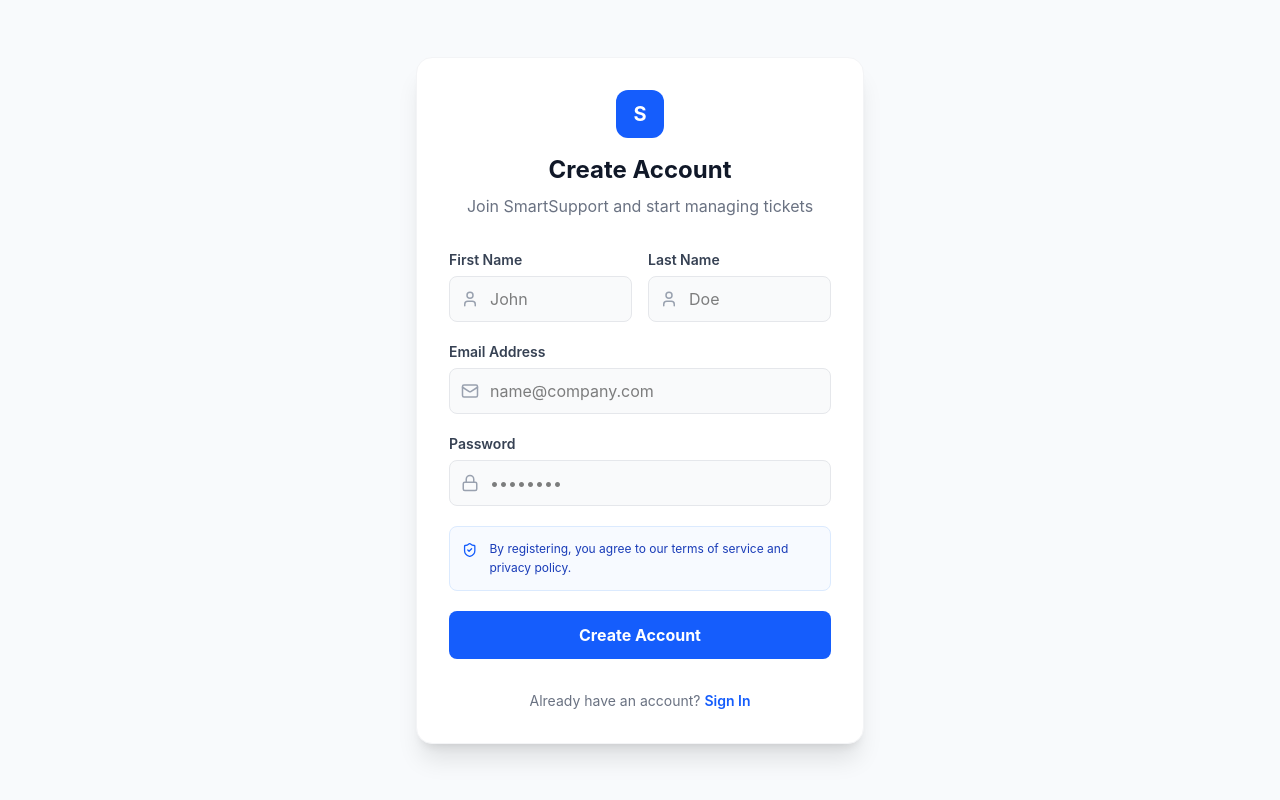
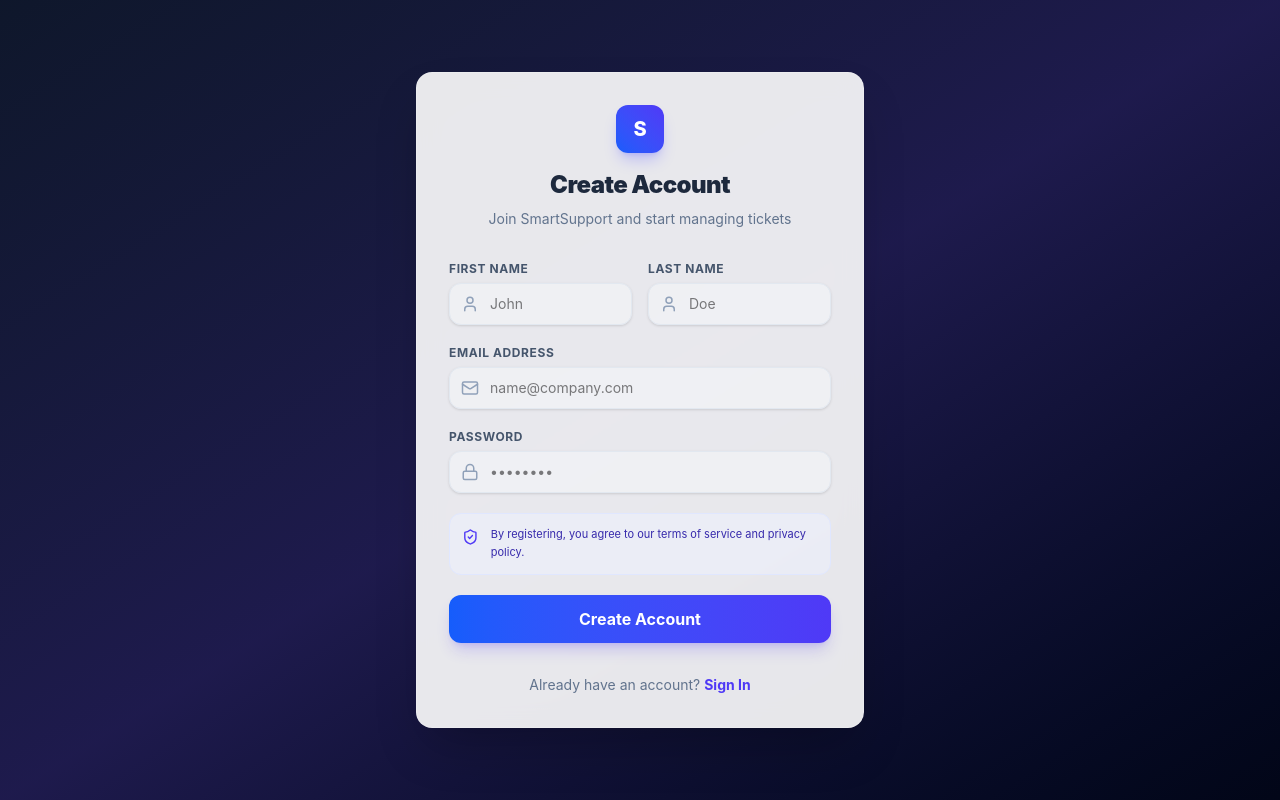
Before and after one commit to hamza-iddou/SmartSupport-Ofppt-Pfe, a React (Vite) app in the folder FrontEnd/: page /register in a window 1280 px wide. Built offline with nearby package versions, Linux system fonts and the light colour scheme.

Commit message:
fix what i did

```diff
--- a/FrontEnd/src/layouts/DashboardLayout.jsx
+++ b/FrontEnd/src/layouts/DashboardLayout.jsx
@@ -13,7 +13,7 @@ import {
 import { useState } from 'react';
 
 const DashboardLayout = () => {
-  const { logout, workspace } = useAuth();
+  const { logout, workspace, isAdmin } = useAuth();
   const location = useLocation();
   const navigate = useNavigate();
   const [isSidebarOpen, setIsSidebarOpen] = useState(false);
@@ -125,7 +125,7 @@ const DashboardLayout = () => {
 
           <div className="flex items-center gap-4">
             <div className="flex flex-col text-right">
-              <span className="text-sm font-bold text-gray-900">{workspace?.user_role || 'Admin'}</span>
+              <span className="text-sm font-bold text-gray-900">{isAdmin ? 'Admin' : 'Member'}</span>
               <span className="text-xs text-gray-500">Connected</span>
             </div>
             <div className="w-10 h-10 rounded-xl bg-gray-100 text-gray-600 flex items-center justify-center font-bold border border-gray-200">
--- a/FrontEnd/src/pages/Members.jsx
+++ b/FrontEnd/src/pages/Members.jsx
@@ -54,7 +54,7 @@ const Members = () => {
     try {
       const response = await api.post(`/workspaces/${workspace.id}/members`, {
         email: inviteEmail,
-        role: inviteRole
+        is_admin: inviteRole === 'admin'
       });
       console.log('Invite API Response:', response.data);
       setInviteEmail('');
@@ -147,7 +147,7 @@ const Members = () => {
                       <td className="px-6 py-4">
                         <div className="flex items-center gap-1.5 text-xs font-medium text-gray-700 capitalize">
                           <Shield size={14} className="text-gray-400" />
-                          {member.pivot?.role || 'Member'}
+                          {member.is_admin ? 'Admin' : 'Member'}
                         </div>
                       </td>
                       <td className="px-6 py-4 text-sm text-gray-500">
--- a/FrontEnd/src/pages/Register.jsx
+++ b/FrontEnd/src/pages/Register.jsx
@@ -34,16 +34,17 @@ const Register = () => {
   };
 
   return (
-    <div className="min-h-screen bg-slate-50 flex items-center justify-center p-4">
-      <div className="max-w-md w-full bg-white rounded-2xl shadow-xl p-8 border border-gray-100">
+    <div className="min-h-screen bg-gradient-to-br from-slate-900 via-indigo-950 to-slate-950 flex items-center justify-center p-4">
+      <div className="max-w-md w-full bg-white/90 backdrop-blur-md rounded-2xl shadow-2xl p-8 border border-white/20 transform transition-all duration-500 hover:scale-[1.005]">
         <div className="text-center mb-8">
-          <div className="w-12 h-12 bg-blue-600 rounded-xl flex items-center justify-center mx-auto mb-4 font-bold text-white text-xl">S</div>
-          <h1 className="text-2xl font-bold text-gray-900">Create Account</h1>
-          <p className="text-gray-500 mt-2">Join SmartSupport and start managing tickets</p>
+          <div className="w-12 h-12 bg-gradient-to-tr from-blue-600 to-indigo-600 rounded-xl flex items-center justify-center mx-auto mb-4 font-extrabold text-white text-xl shadow-lg shadow-indigo-500/30">S</div>
+          <h1 className="text-2xl font-black text-slate-800 tracking-tight">Create Account</h1>
+          <p className="text-slate-500 text-sm mt-2">Join SmartSupport and start managing tickets</p>
         </div>
 
         {error && (
-          <div className="bg-red-50 border border-red-100 text-red-600 px-4 py-3 rounded-lg mb-6 text-sm">
+          <div className="bg-red-50/80 border border-red-200 text-red-600 px-4 py-3 rounded-lg mb-6 text-sm flex items-center gap-2">
+            <span className="w-1.5 h-1.5 rounded-full bg-red-600 shrink-0"></span>
             {error}
           </div>
         )}
@@ -51,30 +52,30 @@ const Register = () => {
         <form onSubmit={handleSubmit} className="space-y-5">
           <div className="grid grid-cols-1 sm:grid-cols-2 gap-4">
             <div>
-              <label className="block text-sm font-semibold text-gray-700 mb-1.5">First Name</label>
+              <label className="block text-xs font-bold text-slate-600 uppercase tracking-wider mb-1.5">First Name</label>
               <div className="relative">
-                <User className="absolute left-3 top-1/2 -translate-y-1/2 text-gray-400" size={18} />
+                <User className="absolute left-3 top-1/2 -translate-y-1/2 text-slate-400" size={18} />
                 <input
                   type="text"
                   required
                   value={name}
                   onChange={(e) => setName(e.target.value)}
-                  className="w-full pl-10 pr-4 py-2.5 bg-gray-50 border border-gray-200 rounded-lg focus:ring-2 focus:ring-blue-500 transition-all outline-none"
+                  className="w-full pl-10 pr-4 py-2.5 bg-slate-50/50 border border-slate-200 rounded-xl focus:ring-2 focus:ring-indigo-500 focus:bg-white outline-none transition-all duration-300 shadow-sm text-sm"
                   placeholder="John"
                 />
               </div>
             </div>
 
             <div>
-              <label className="block text-sm font-semibold text-gray-700 mb-1.5">Last Name</label>
+              <label className="block text-xs font-bold text-slate-600 uppercase tracking-wider mb-1.5">Last Name</label>
               <div className="relative">
-                <User className="absolute left-3 top-1/2 -translate-y-1/2 text-gray-400" size={18} />
+                <User className="absolute left-3 top-1/2 -translate-y-1/2 text-slate-400" size={18} />
                 <input
                   type="text"
                   required
                   value={lastName}
                   onChange={(e) => setLastName(e.target.value)}
-                  className="w-full pl-10 pr-4 py-2.5 bg-gray-50 border border-gray-200 rounded-lg focus:ring-2 focus:ring-blue-500 transition-all outline-none"
+                  className="w-full pl-10 pr-4 py-2.5 bg-slate-50/50 border border-slate-200 rounded-xl focus:ring-2 focus:ring-indigo-500 focus:bg-white outline-none transition-all duration-300 shadow-sm text-sm"
                   placeholder="Doe"
                 />
               </div>
@@ -82,38 +83,38 @@ const Register = () => {
           </div>
 
           <div>
-            <label className="block text-sm font-semibold text-gray-700 mb-1.5">Email Address</label>
+            <label className="block text-xs font-bold text-slate-600 uppercase tracking-wider mb-1.5">Email Address</label>
             <div className="relative">
-              <Mail className="absolute left-3 top-1/2 -translate-y-1/2 text-gray-400" size={18} />
+              <Mail className="absolute left-3 top-1/2 -translate-y-1/2 text-slate-400" size={18} />
               <input
                 type="email"
                 required
                 value={email}
                 onChange={(e) => setEmail(e.target.value)}
-                className="w-full pl-10 pr-4 py-2.5 bg-gray-50 border border-gray-200 rounded-lg focus:ring-2 focus:ring-blue-500 transition-all outline-none"
+                className="w-full pl-10 pr-4 py-2.5 bg-slate-50/50 border border-slate-200 rounded-xl focus:ring-2 focus:ring-indigo-500 focus:bg-white outline-none transition-all duration-300 shadow-sm text-sm"
                 placeholder="name@company.com"
               />
             </div>
           </div>
 
           <div>
-            <label className="block text-sm font-semibold text-gray-700 mb-1.5">Password</label>
+            <label className="block text-xs font-bold text-slate-600 uppercase tracking-wider mb-1.5">Password</label>
             <div className="relative">
-              <Lock className="absolute left-3 top-1/2 -translate-y-1/2 text-gray-400" size={18} />
+              <Lock className="absolute left-3 top-1/2 -translate-y-1/2 text-slate-400" size={18} />
               <input
                 type="password"
                 required
                 value={password}
                 onChange={(e) => setPassword(e.target.value)}
-                className="w-full pl-10 pr-4 py-2.5 bg-gray-50 border border-gray-200 rounded-lg focus:ring-2 focus:ring-blue-500 transition-all outline-none"
+                className="w-full pl-10 pr-4 py-2.5 bg-slate-50/50 border border-slate-200 rounded-xl focus:ring-2 focus:ring-indigo-500 focus:bg-white outline-none transition-all duration-300 shadow-sm text-sm"
                 placeholder="••••••••"
               />
             </div>
           </div>
 
-          <div className="bg-blue-50/50 p-3 rounded-lg border border-blue-100 flex gap-3 items-start">
-            <ShieldCheck className="text-blue-600 mt-0.5" size={18} />
-            <p className="text-xs text-blue-800 leading-relaxed">
+          <div className="bg-indigo-50/50 p-3 rounded-xl border border-indigo-100 flex gap-3 items-start">
+            <ShieldCheck className="text-indigo-600 mt-0.5" size={18} />
+            <p className="text-[11px] text-indigo-800 leading-relaxed">
               By registering, you agree to our terms of service and privacy policy.
             </p>
           </div>
@@ -121,14 +122,14 @@ const Register = () => {
           <button
             type="submit"
             disabled={loading}
-            className="w-full bg-blue-600 hover:bg-blue-700 text-white font-bold py-3 rounded-lg transition-colors flex items-center justify-center gap-2 disabled:opacity-70"
+            className="w-full bg-gradient-to-r from-blue-600 to-indigo-600 hover:from-blue-700 hover:to-indigo-700 text-white font-bold py-3 rounded-xl transition-all duration-300 flex items-center justify-center gap-2 disabled:opacity-70 shadow-lg shadow-indigo-600/20 active:scale-[0.985] cursor-pointer"
           >
             {loading ? <Loader2 className="animate-spin" size={20} /> : 'Create Account'}
           </button>
         </form>
 
-        <p className="text-center text-sm text-gray-500 mt-8">
-          Already have an account? <Link to="/login" className="text-blue-600 font-semibold hover:underline">Sign In</Link>
+        <p className="text-center text-sm text-slate-500 mt-8">
+          Already have an account? <Link to="/login" className="text-indigo-600 font-bold hover:underline">Sign In</Link>
         </p>
       </div>
     </div>
--- a/FrontEnd/src/pages/Settings.jsx
+++ b/FrontEnd/src/pages/Settings.jsx
@@ -16,7 +16,7 @@ const Settings = () => {
     setLoading(true);
     try {
       const response = await api.put(`/workspaces/${workspace.id}`, { name });
-      selectWorkspace({ ...workspace, name: response.data.name });
+      selectWorkspace({ ...workspace, name: response.data.workspace.name });
       alert('Workspace updated successfully');
     } catch (err) {
       alert('Failed to update workspace');
--- a/FrontEnd/src/pages/Tickets.jsx
+++ b/FrontEnd/src/pages/Tickets.jsx
@@ -161,9 +161,9 @@ const Tickets = () => {
                     <td className="px-6 py-4">
                       <div className="flex items-center gap-2">
                         <div className="w-6 h-6 rounded-full bg-gray-200 text-[10px] flex items-center justify-center font-bold uppercase">
-                          {ticket.assigned_to?.name?.charAt(0) || '?'}
+                          {ticket.assignee?.name?.charAt(0) || '?'}
                         </div>
-                        <span className="text-sm text-gray-700">{ticket.assigned_to?.name || 'Unassigned'}</span>
+                        <span className="text-sm text-gray-700">{ticket.assignee?.name || 'Unassigned'}</span>
                       </div>
                     </td>
                     <td className="px-6 py-4 text-sm text-gray-500">
--- a/FrontEnd/src/pages/Workspaces.jsx
+++ b/FrontEnd/src/pages/Workspaces.jsx
@@ -46,7 +46,7 @@ const Workspaces = () => {
     e.preventDefault();
     try {
       const response = await api.post('/workspaces', { name: newName });
-      const createdWorkspace = response.data.data || response.data;
+      const createdWorkspace = response.data.workspace || response.data.data || response.data;
       setWorkspaces([...workspaces, createdWorkspace]);
       setIsCreating(false);
       setNewName('');
```
Also changed, not shown: FrontEnd/src/pages/Dashboard.jsx (+5 -3 lines), FrontEnd/src/pages/Login.jsx (+16 -15 lines), FrontEnd/src/pages/TicketDetails.jsx (+5 -5 lines).
